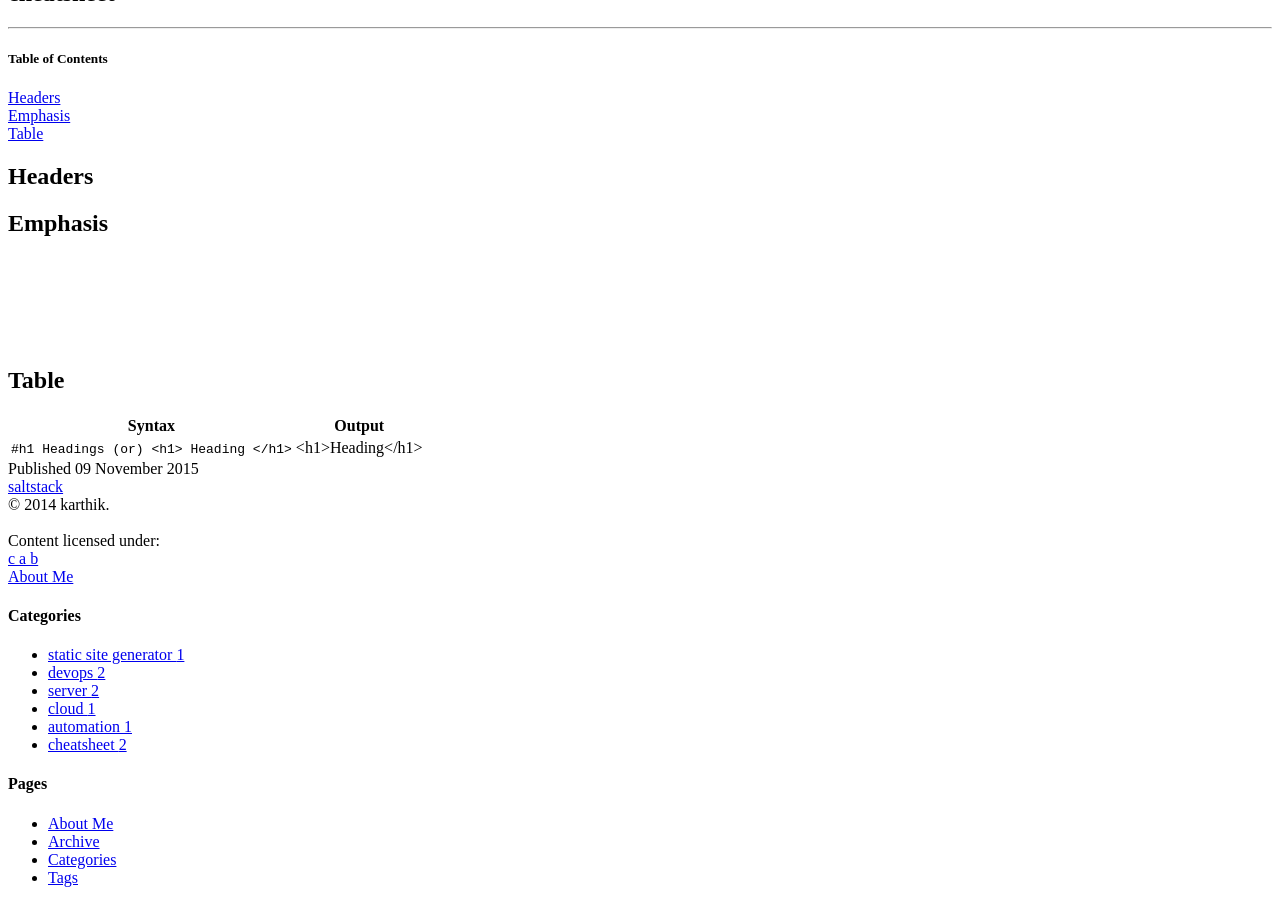
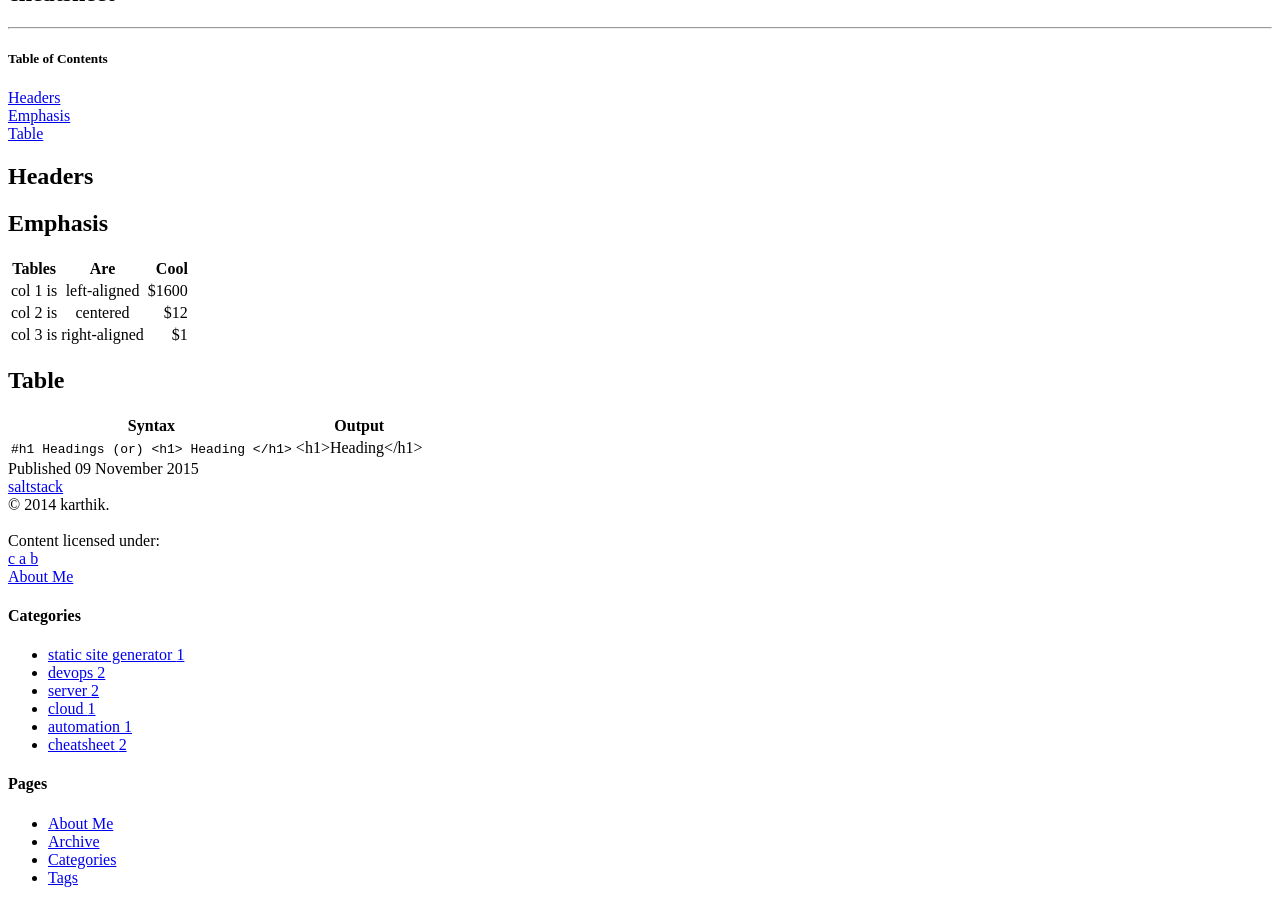
Before and after one commit to karpra/karpra.github.io, a Jekyll site: the page built from _posts/2015-11-9-saltstack.md, in a window 1280 px wide and 900 px high, scrolled down 342 px. Built offline with Jekyll 4.4.1, drawn with Linux system fonts in a browser that asks for light colours; nearby versions of some CDN libraries; library files that are not in the unit come from our copies.

Commit message:
Update 2015-11-9-saltstack.md

```diff
--- a/_posts/2015-11-9-saltstack.md
+++ b/_posts/2015-11-9-saltstack.md
@@ -17,11 +17,11 @@
 
 ## Emphasis
 
-|   |   |   |   |   |
-|---|---|---|---|---|
-|   |   |   |   |   |
-|   |   |   |   |   |
-|   |   |   |   |   |
+| Tables   	|      Are      	|  Cool 	|
+|----------	|:-------------:	|------:	|
+| col 1 is 	|  left-aligned 	| $1600 	|
+| col 2 is 	|    centered   	|   $12 	|
+| col 3 is 	| right-aligned 	|    $1 	|
 
 <a name="table"/>
 
```
